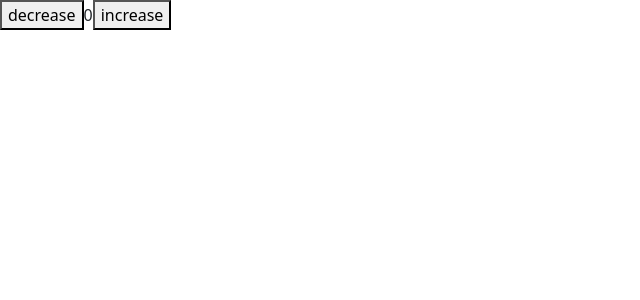
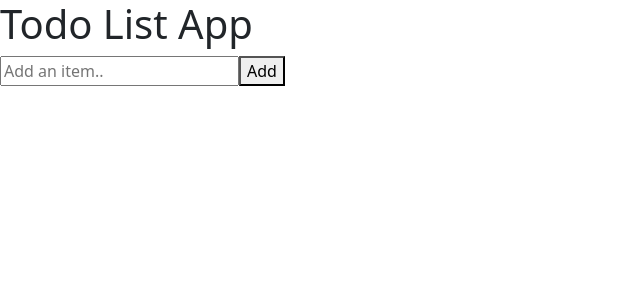
Before and after one commit to zainabmohammed/Todo_List, a React (Create React App) app: page / in a window 1280 px wide. Shown: the top 300 px of the page, without its empty margins (0-640 px from the left). Built offline with nearby package versions, Linux system fonts and the light colour scheme.

Commit message:
todo app

```diff
--- /dev/null
+++ b/src/component/TodoList.jsx
@@ -0,0 +1,86 @@
+import React, { useState } from "react";
+
+
+function TodoList (){
+
+    const [newItem,setNewItem]=useState("");
+    const [items,setItems] =useState([]);
+
+// let mylist = [
+//     {
+//         id: 1,
+//         todo: "todo One"
+//     },
+//     {
+//         id: 2,
+//         todo: "todo Two"
+//     }
+// ];
+
+// mylist.push({
+//     id: 3,
+//     todo: "three"
+// })
+
+// mylist = [...mylist, {
+//     id: 3,
+//     todo: "todo Two"
+// }]
+
+//mylist = mylist.filter(el=> el.id !== 2)
+function addItem(){
+     console.log(newItem)
+    if (!newItem){
+        alert("enter new item..")
+        return;
+    }
+
+    const item={
+        id:Math.floor(Math.random()*1000),
+        value:newItem
+
+
+    };
+    setItems (oldList=>[...oldList,item]);
+
+
+
+}
+function deletItem(id){
+    const newArray = items.filter(item=>item.id!==id);
+    setItems(newArray);
+
+}
+
+    return(
+
+        <div className="Todo">
+            <h1>Todo List App</h1>
+            <input  type="text"placeholder="Add an item.."
+            value={newItem}
+            onChange={e=>setNewItem(e.target.value)}
+
+            />
+            <button onClick={()=>addItem()}>Add</button>
+<ul>
+    {items.map(item=>{
+        return(
+
+            <li key={item.id}>{item.value}<button onClick={()=> deletItem(item.id)}>X</button></li>
+        )
+
+    })}
+
+
+</ul>
+
+
+
+        </div>
+
+
+
+
+    );
+    }
+export default TodoList
--- a/src/index.js
+++ b/src/index.js
@@ -3,14 +3,16 @@ import ReactDOM from 'react-dom/client';
 import './index.css';
 // import App from './App';
 import reportWebVitals from './reportWebVitals';
-import Counter from './component/counter';
+// import Counter from './component/counter';
 import 'bootstrap/dist/css/bootstrap.css';
+import TodoList from './component/TodoList';
 
 const root = ReactDOM.createRoot(document.getElementById('root'));
 root.render(
   <React.StrictMode>
     {/* <App /> */}
-    <Counter/>
+    {/* <Counter/> */}
+    <TodoList/>
   </React.StrictMode>
 );
 
```
